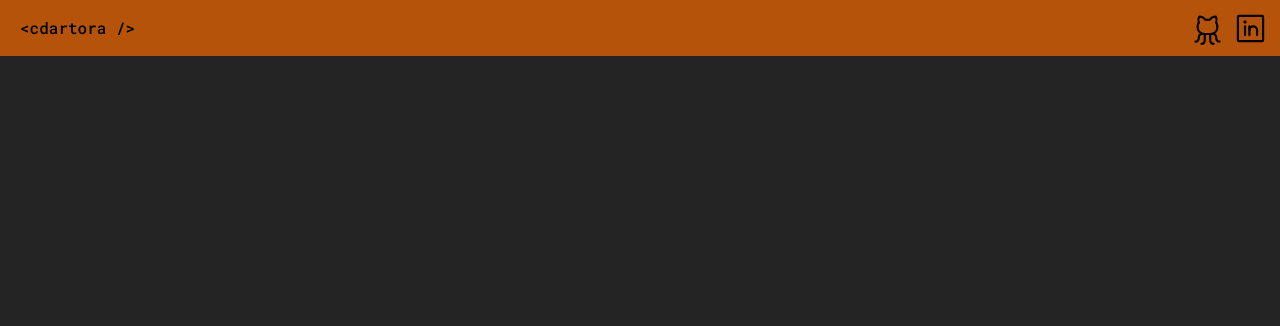
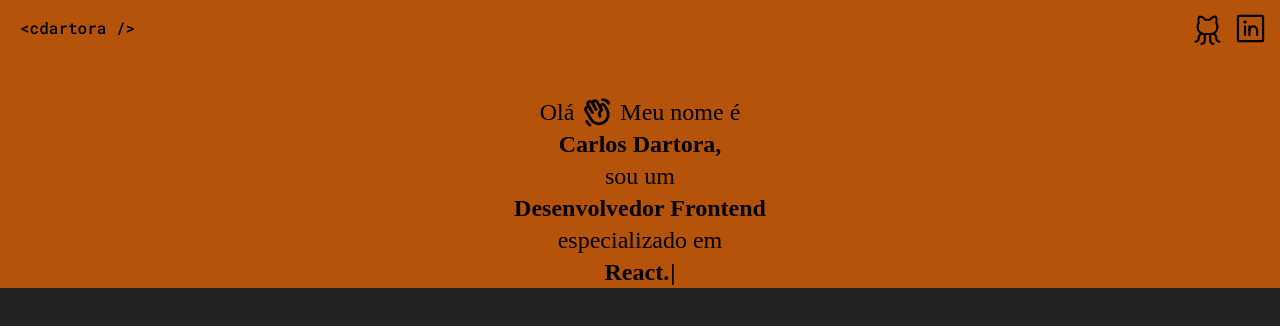
Before and after one commit to cdartora/portfolio, a React (Vite) app: page / in a window 1280 px wide. Shown: the top 326 px of the page. Built offline with nearby package versions, Linux system fonts and the light colour scheme.

Commit message:
structure the hero title section

```diff
--- a/package.json
+++ b/package.json
@@ -11,7 +11,8 @@
   "dependencies": {
     "phosphor-react": "^1.4.1",
     "react": "^18.2.0",
-    "react-dom": "^18.2.0"
+    "react-dom": "^18.2.0",
+    "typewriter-effect": "^2.19.0"
   },
   "devDependencies": {
     "@types/react": "^18.0.28",
--- a/src/App.css
+++ b/src/App.css
@@ -12,3 +12,15 @@
 .logo.react:hover {
   filter: drop-shadow(0 0 2em #61dafbaa);
 }
+
+.hero-title {
+  font-family: "Roboto Serif", serif;
+}
+
+.rotate {
+  transition: transform 0.5s;
+}
+
+.rotate:hover {
+  transform: rotate(55deg);
+}
--- a/src/App.jsx
+++ b/src/App.jsx
@@ -1,12 +1,13 @@
 import "./App.css";
 
-import { GithubLogo, LinkedinLogo } from "phosphor-react";
+import { GithubLogo, LinkedinLogo, HandWaving } from "phosphor-react";
+import Typewriter from "typewriter-effect";
 
 function App() {
   return (
     <div className="flex flex-col">
       <section className="w-full max-w-7xl bg-amber-700">
-        <header className="flex items-center justify-between px-3">
+        <header className="flex items-center justify-between px-3 mb-10">
           <button>
             <h1 className="logo leading-10 font-medium">{"<cdartora />"}</h1>
           </button>
@@ -19,6 +20,32 @@ function App() {
             </button>
           </div>
         </header>
+        <div className="hero-title flex flex-col items-center px-12 leading-3">
+          <div className="flex items-center gap-2 text-2xl">
+            <span>Olá</span>
+            <HandWaving size={30} className="rotate" weight="bold" />
+            <span>Meu nome é</span>
+          </div>
+          <div className="text-2xl font-bold">
+            <span>Carlos Dartora,</span>
+          </div>
+          <div className="text-2xl">
+            <span>sou um</span>
+          </div>
+          <div className="text-2xl font-bold flex text-center">
+            <span>Desenvolvedor Frontend</span>
+          </div>
+          <div className="text-2xl">
+            <span>especializado em</span>
+          </div>
+          <div className="text-2xl font-bold">
+            <Typewriter
+              onInit={(typewriter) => {
+                typewriter.typeString("React.").pauseFor(2500).start();
+              }}
+            />
+          </div>
+        </div>
       </section>
     </div>
   );
```
Also changed, not shown: 1 other file (tests, documents, lock files or other folders).
